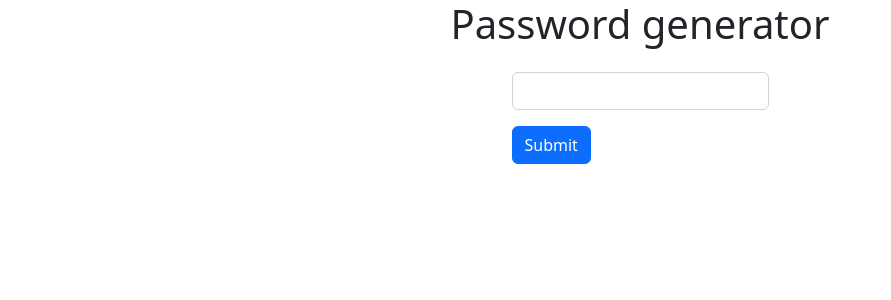
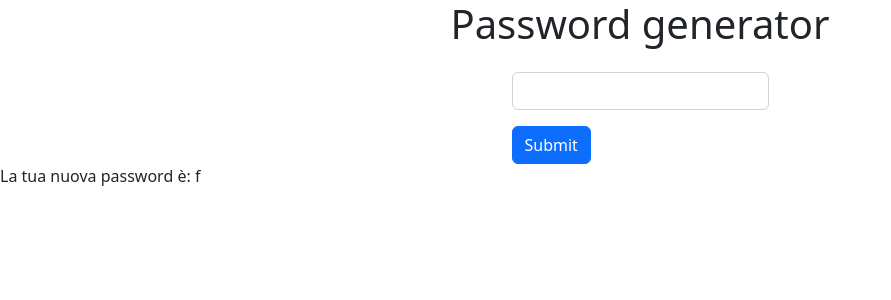
Before and after one commit to EligioBiasi/php-strong-password-generator, a PHP site: page /?password_length=1 in a window 1280 px wide. Shown: the top 300 px of the page, without its empty margins (0-891 px from the left). Run offline with PHP 8.4, Linux system fonts and the light colour scheme.

Commit message:
random password generated

```diff
--- a/index.php
+++ b/index.php
@@ -2,13 +2,14 @@
 function generatePw(){
     $password_length = $_GET['password_length'];
     $password = "";
+
     if(!ctype_digit($password_length)){
         echo "Please insert a number";
     }else{
         for($i = 0; $i < $password_length; $i++) {
-            $pw .= chr(rand(32, 126));
+            $password .= chr(rand(32, 126));
           }
-          return $pw;
+          return $password;
     }
 }
 
@@ -36,5 +37,10 @@ function generatePw(){
                 <button type="submit" class="btn btn-primary">Submit</button>
             </form>
         </div>
+        <div>
+            <p>
+                La tua nuova password è: <?php echo generatePw() ?>
+            </p>
+        </div>
     </body>
 </html>
```
